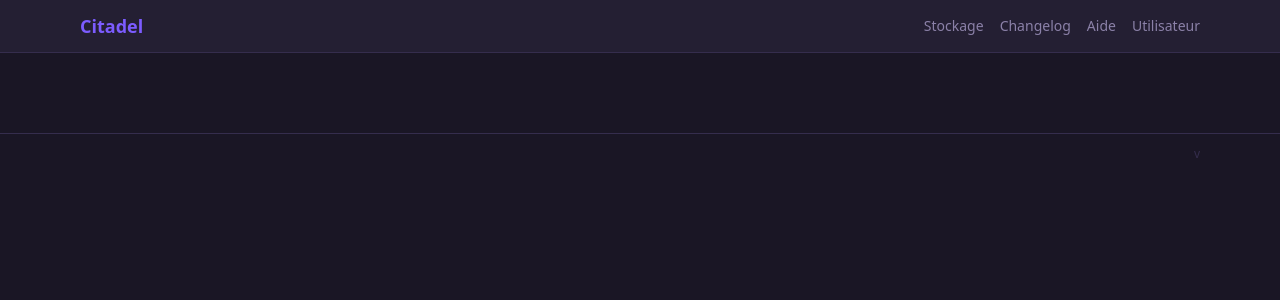
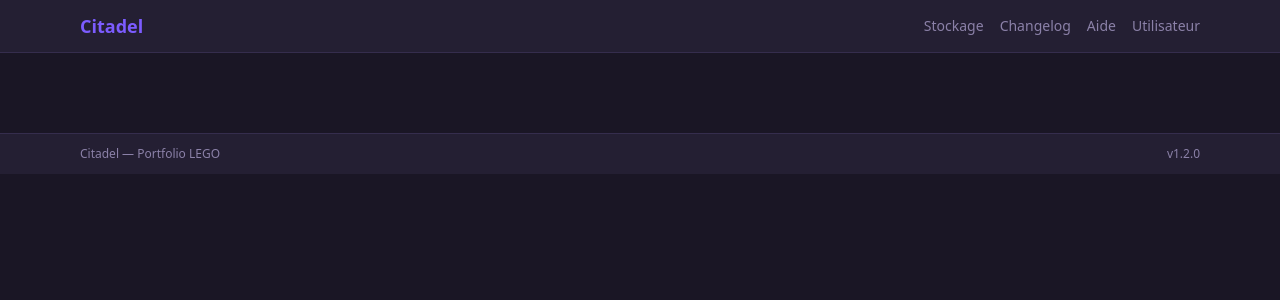
Before and after one commit to CamillePolice/citadel, a Nuxt app: page / in a window 1280 px wide. Shown: the top 300 px of the page. Built offline with nearby package versions, Linux system fonts and the light colour scheme; no server answers.

Commit message:
fix(version): use runtimeConfig.public for version, improve footer visibility

```diff
--- a/app/app.vue
+++ b/app/app.vue
@@ -3,7 +3,9 @@ import { onMounted } from 'vue'
 import { useUserStore } from '~/stores/user'
 
 const user = useUserStore()
-const { version } = useAppConfig()
+const {
+  public: { version },
+} = useRuntimeConfig()
 onMounted(() => user.fetchMe())
 </script>
 
@@ -23,11 +25,12 @@ onMounted(() => user.fetchMe())
     <main class="mx-auto max-w-6xl px-4 py-6">
       <NuxtPage />
     </main>
-    <footer class="border-t border-imperial-border mt-8">
-      <div class="mx-auto max-w-6xl px-4 py-3 flex justify-end">
-        <NuxtLink to="/changelog" class="text-xs text-imperial-border hover:text-imperial-muted"
-          >v{{ version }}</NuxtLink
-        >
+    <footer class="border-t border-imperial-border mt-8 bg-imperial-surface">
+      <div class="mx-auto max-w-6xl px-4 py-3 flex justify-between items-center">
+        <span class="text-xs text-imperial-muted">Citadel — Portfolio LEGO</span>
+        <NuxtLink to="/changelog" class="text-xs text-imperial-muted hover:text-imperial-text">
+          v{{ version }}
+        </NuxtLink>
       </div>
     </footer>
   </div>
--- a/nuxt.config.ts
+++ b/nuxt.config.ts
@@ -2,9 +2,6 @@ import { readFileSync } from 'node:fs'
 const { version } = JSON.parse(readFileSync('./package.json', 'utf-8'))
 
 export default defineNuxtConfig({
-  appConfig: {
-    version,
-  },
   compatibilityDate: '2026-06-06',
   ssr: false,
   future: {
@@ -40,6 +37,9 @@ export default defineNuxtConfig({
     },
   },
   runtimeConfig: {
+    public: {
+      version,
+    },
     authHeaderUid: 'x-authentik-uid',
     authHeaderEmail: 'x-authentik-email',
     authHeaderUsername: 'x-authentik-username',
```
